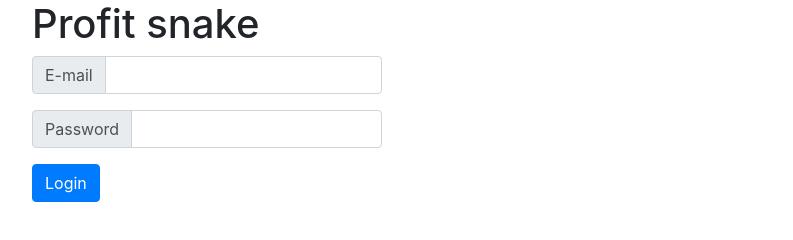
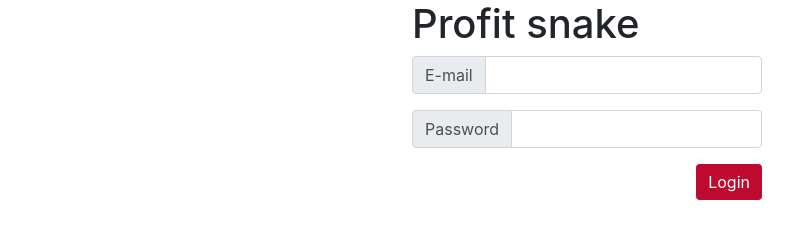
Before and after one commit to fleuroudenampsen/profit-snake, a plain HTML site: page index.html in a window 1280 px wide. Shown: the whole page, without its empty margins (53-846 px from the left). Drawn offline with nearby package versions, Linux system fonts and the light colour scheme.

Commit message:
Merge branch 'master' of https://github.com/fleuroudenampsen/profit-snake

```diff
--- a/index.html
+++ b/index.html
@@ -3,18 +3,18 @@
 <head>
     <meta charset="UTF-8">
     <title>Title</title>
-
+    <link rel="stylesheet" href="style.css">
     <link rel="stylesheet" href="https://maxcdn.bootstrapcdn.com/bootstrap/4.0.0/css/bootstrap.min.css" integrity="sha384-Gn5384xqQ1aoWXA+058RXPxPg6fy4IWvTNh0E263XmFcJlSAwiGgFAW/dAiS6JXm" crossorigin="anonymous">
 </head>
 <body>
     <div class="container">
         <div class="row">
-            <div class="col-md-4">
+            <div class="col-md-4  col-centered">
                 <h1>Profit snake</h1>
             </div>
         </div>
-        <div class="row">
-            <div class="col-md-4">
+        <div class="row" id="login">
+            <div class="col-md-4  col-centered">
                 <div class="input-group mb-3">
                     <div class="input-group-prepend">
                         <span class="input-group-text" id="email-span">E-mail</span>
@@ -51,7 +51,7 @@
             var email = document.getElementById('email').value;
             var password = document.getElementById('password').value;
             firebase.auth().signInWithEmailAndPassword(email, password).then(function(){
-                console.log('tst');
+                $('#login').hide();
             });
         });
     </script>
--- a/style.css
+++ b/style.css
@@ -1,3 +1,14 @@
 .hide {
     visibility: hidden;
 }
+
+.col-centered{
+    float: none;
+    margin: 0 auto;
+}
+
+#login-button {
+    float: right;
+    background: #bf0a30;
+    border: none;
+}
```
